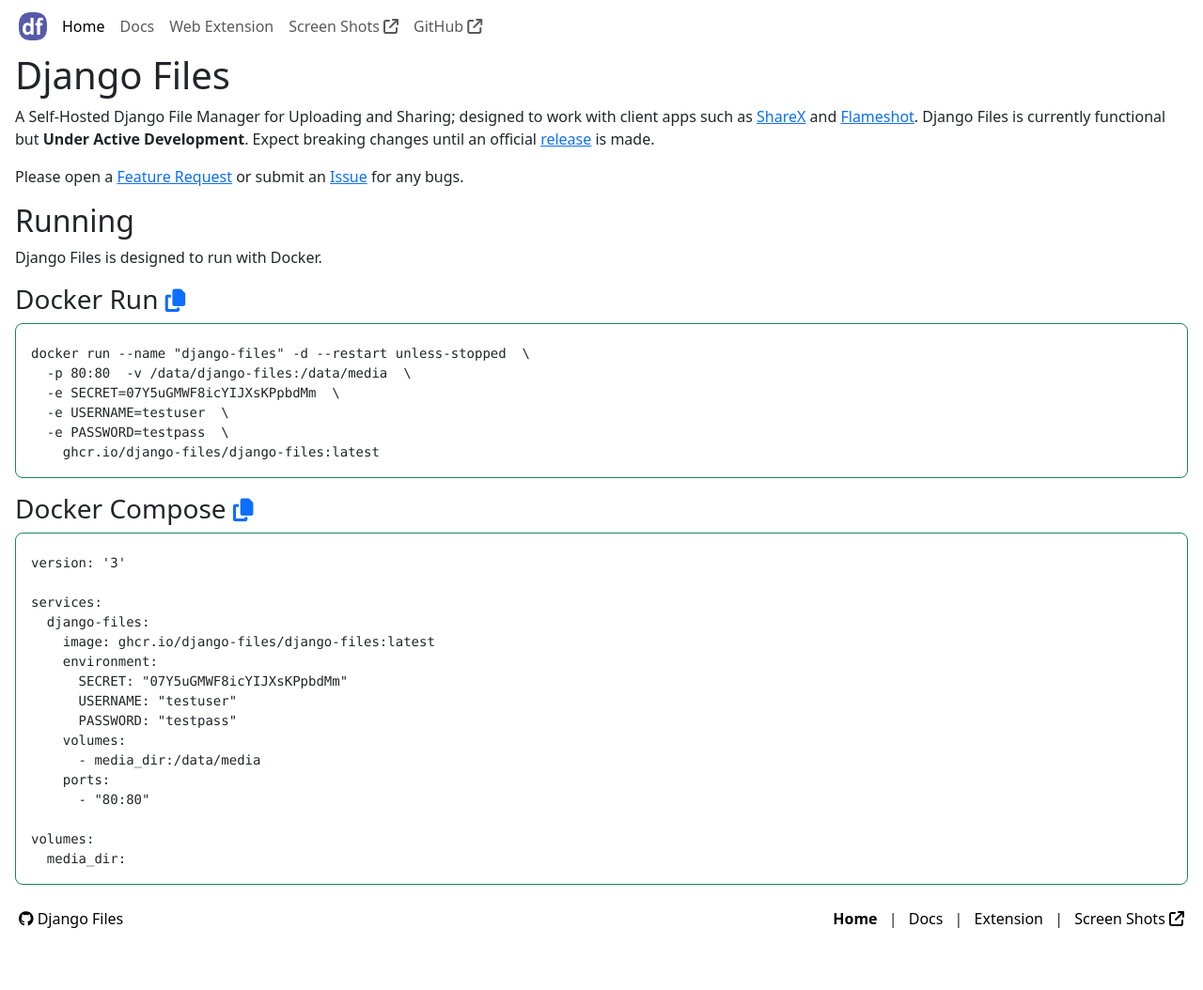
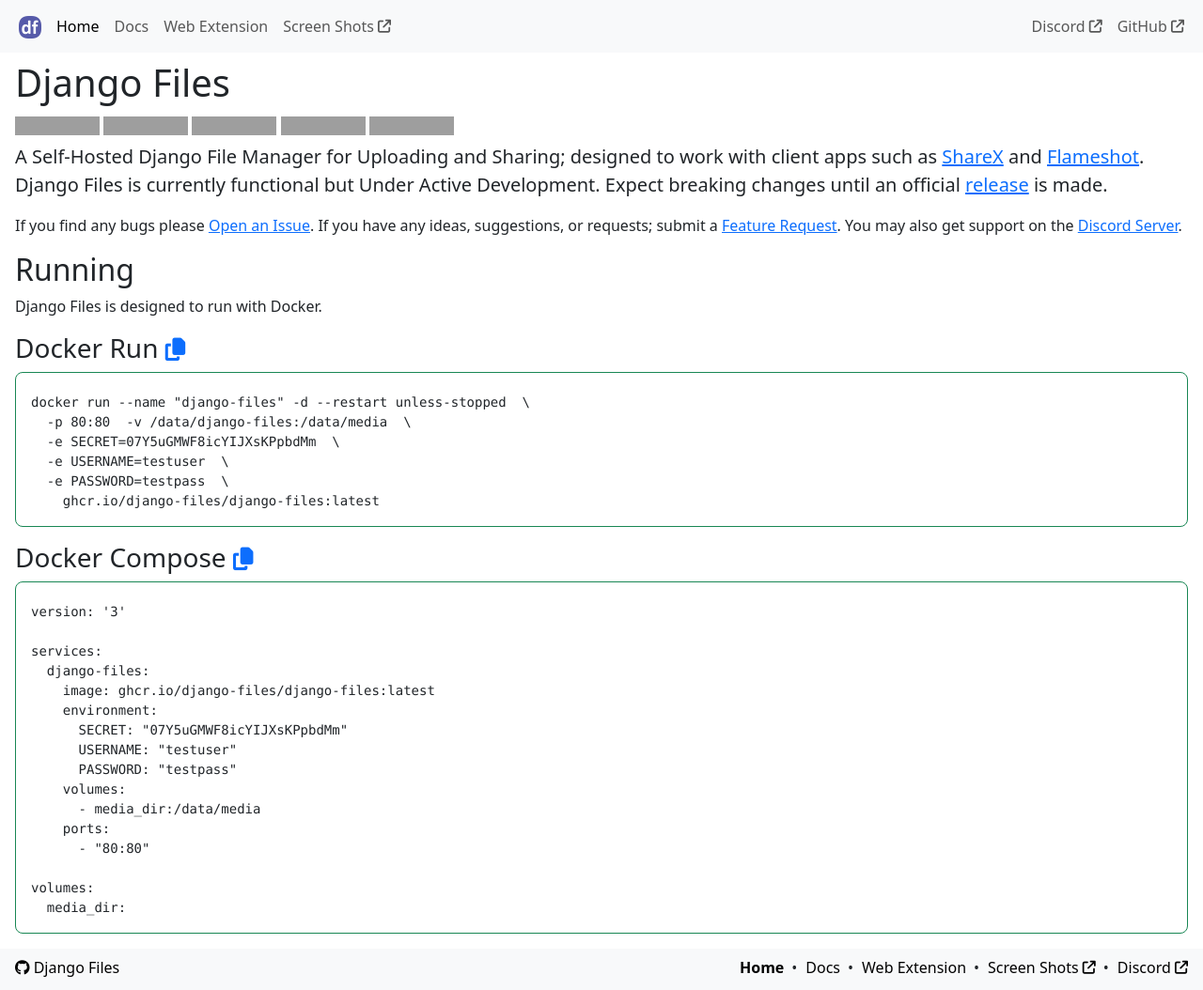
Before and after one commit to django-files/django-files.github.io, a Jekyll site: the page built from src/html/index.html, in a window 1280 px wide. Shown: the whole page at 94% size. Built offline with Jekyll 4.4.1, drawn with Linux system fonts in a browser that asks for light colours; comment, search, counter and statistics services are not loaded; before the commit the page ends 1002 px from its top, so only the background shows below that; grey boxes are pictures that could not be loaded.

Commit message:
Update Layout (#13)

```diff
--- a/src/_config.yml
+++ b/src/_config.yml
@@ -6,6 +6,18 @@
 author: Shane/Ralph
 site_name: Django Files
 
+menu:
+    - name: Home
+      link: /
+    - name: Docs
+      link: /docs/
+    - name: Web Extension
+      link: /extension/
+    - name: Screen Shots
+      link: /screenshots/
+      external: true
+
+github_owner_repo: django-files/django-files
 github_url: https://github.com/django-files/django-files
 github_name: django-files/web-extension
 
@@ -16,3 +28,6 @@
 firefox_url: https://addons.mozilla.org/en-US/firefox/addon/django-files/
 
 extension_github: https://github.com/django-files/web-extension
+
+discord_invite: https://discord.gg/wXy6m2X8wY
+discord_webhook: https://discord.com/api/webhooks/242137648028712961/4xM7SXClH_i8we_epG6AXMaqhueg5L5oAVf1dnLw1_el05OxZ-JVfph-QrcQwPkOMJem
--- a/src/_layouts/default.html
+++ b/src/_layouts/default.html
@@ -32,64 +32,69 @@
     <link rel="stylesheet" href="https://cdnjs.cloudflare.com/ajax/libs/font-awesome/6.5.2/css/all.min.css" integrity="sha512-SnH5WK+bZxgPHs44uWIX+LLJAJ9/2PkPKZ5QiAj6Ta86w+fsb2TkcmfRyVX3pBnMFcV7oQPJkl9QevSCWr3W6A==" crossorigin="anonymous" referrerpolicy="no-referrer" />
     <link rel="stylesheet" href="{{ "/css/main.css" | relative_url }}">
 
+    {% if page.title == 'Uninstall' %}
+        <link rel="stylesheet" href="{{ "/css/uninstall.css" | relative_url }}">
+    {% endif %}
+
 </head>
 <body class="d-flex flex-column h-100">
 
 <header>
-    <nav class="navbar navbar-expand-sm" aria-label="Primary Navigation">
+    <nav class="navbar navbar-expand-md bg-body-tertiary mb-2" aria-label="Primary Navigation">
         <div class="container-fluid">
             <a class="mx-2" href="{{ "/" | relative_url }}">
-                <img src="{{ "/media/logo.png" | relative_url }}" width="30" height="30" alt="logo"></a>
+                <img src="{{ "/media/logo.png" | relative_url }}" width="24" height="24" alt="logo" class="my-auto"></a>
             <button class="navbar-toggler" type="button" data-bs-toggle="collapse"
                     data-bs-target="#navbarSupportedContent" aria-controls="navbarSupportedContent"
                     aria-expanded="false" aria-label="Toggle navigation">
                 <span class="navbar-toggler-icon"></span>
             </button>
-            <div class="collapse navbar-collapse" id="navbarSupportedContent">
-                <ul class="navbar-nav me-auto mb-2 mb-sm-0">
-                    <li class="nav-item"><a class="nav-link {% if page.title == 'Home' %}active{% endif %}" href="{{ "/" | relative_url }}">
-                            Home</a></li>
-                    <li class="nav-item"><a class="nav-link {% if page.title == 'Docs' %}active{% endif %}" href="{{ "/docs/" | relative_url }}">
-                            Docs</a></li>
-                    <li class="nav-item"><a class="nav-link {% if page.title == 'Web Extension' %}active{% endif %}" href="{{ "/extension/" | relative_url }}">
-                            Web Extension</a></li>
-                    <li class="nav-item"><a class="nav-link" href="{{ "/screenshots/" | relative_url }}" target="_blank">
-                            Screen Shots <i class="fa-solid fa-arrow-up-right-from-square"></i></a></li>
+            <div class="collapse navbar-collapse me-auto " id="navbarSupportedContent">
+                <ul class="navbar-nav me-auto">
+                    {% for item in site.menu %}
+                        <li class="nav-item">
+                            <a class="nav-link {% if page.title == item.name %}active{% endif %}"
+                               href="{{ item.link | relative_url }}" {% if item.external %}target="_blank"{% endif %}>
+                                {{ item.name }}{% if item.external %} <i class="fa-solid fa-arrow-up-right-from-square fa-sm"></i>{% endif %}</a>
+                        </li>
+                    {% endfor %}
+                </ul>
+                <ul class="navbar-nav">
+                    <li class="nav-item"><a class="nav-link" href="{{ site.discord_invite }}" target="_blank" rel="noopener">
+                            Discord <i class="fa-solid fa-arrow-up-right-from-square fa-sm"></i></a></li>
                     <li class="nav-item"><a class="nav-link" href="{{ site.github_url }}" target="_blank" rel="noopener">
-                            GitHub <i class="fa-solid fa-arrow-up-right-from-square"></i></a></li>
+                            GitHub <i class="fa-solid fa-arrow-up-right-from-square fa-sm"></i></a></li>
                 </ul>
             </div>
         </div>
     </nav>
 </header>
 
-<main class="flex-grow-1 px-3">
+<main class="flex-grow-1 px-2 px-sm-3">
     {{ content }}
-    <div class="clearfix"></div>
 </main>
 
-<footer class="footer mt-auto p-2 flex-shrink-0">
-    <div class="container-fluid">
-        <div class="row">
-            <div class="col-12 col-sm-4">
+<footer class="footer mt-auto px-1 flex-shrink-0 bg-body-tertiary">
+    <div class="container-fluid py-2">
+        <div class="d-flex flex-column flex-md-row">
+            <div class="me-md-auto">
                 <a class="link-body-emphasis text-decoration-none" href="{{ site.github_url }}" target="_blank" rel="noopener">
                     <i class="fab fa-github"></i> {{ site.site_name }}</a>
             </div>
-            <div class="col-12 col-sm-8 text-sm-end">
+            <div class="ms-md-auto">
                 <nav aria-label="Secondary Navigation">
-                    <ol class="list-inline mb-1">
+                    <ol class="list-inline mb-1 d-flex flex-column flex-sm-row">
+                        {% for item in site.menu %}
+                            <li class="list-inline-item">
+                                <a class="link-body-emphasis text-decoration-none {% if page.title == item.name %}fw-bold{% endif %}"
+                                   href="{{ item.link | relative_url }}" {% if item.external %}target="_blank"{% endif %}>
+                                    {{ item.name }}{% if item.external %} <i class="fa-solid fa-arrow-up-right-from-square fa-sm"></i>{% endif %}</a>
+                            </li>
+                        {% endfor %}
                         <li class="list-inline-item">
-                            <a class="link-body-emphasis text-decoration-none {% if page.title == 'Home' %}fw-bold{% endif %}" href="{{ "/" | relative_url }}">
-                                Home</a></li>
-                        <li class="list-inline-item">
-                            <a class="link-body-emphasis text-decoration-none {% if page.title == 'Docs' %}fw-bold{% endif %}" href="{{ "/docs/" | relative_url }}">
-                                Docs</a></li>
-                        <li class="list-inline-item">
-                            <a class="link-body-emphasis text-decoration-none {% if page.title == 'Web Extension' %}fw-bold{% endif %}" href="{{ "/extension/" | relative_url }}">
-                                Extension</a></li>
-                        <li class="list-inline-item">
-                            <a class="link-body-emphasis text-decoration-none" href="{{ "/screenshots/" | relative_url }}" target="_blank">
-                                Screen Shots <i class="fa-solid fa-arrow-up-right-from-square"></i></a></li>
+                            <a class="link-body-emphasis text-decoration-none" href="{{ site.discord_invite }}" target="_blank">
+                                Discord <i class="fa-solid fa-arrow-up-right-from-square fa-sm"></i></a>
+                        </li>
                     </ol>
                 </nav>
             </div>
--- a/src/css/main.css
+++ b/src/css/main.css
@@ -13,7 +13,9 @@
     width: 100%;
 }
 
-footer li + li::before {
-    content: '| ';
-    margin-right: 8px;
+@media (min-width: 576px) {
+    footer li + li::before {
+        content: '•';
+        margin-right: 0.3rem;
+    }
 }
--- a/src/html/index.html
+++ b/src/html/index.html
@@ -7,14 +7,35 @@
 
 <h1>{{ site.site_name }}</h1>
 
-<p>A Self-Hosted Django File Manager for Uploading and Sharing;
+<div class="mb-2" style="min-height: 20px;">
+    <a href="{{ site.extension_github }}/releases/latest" target="_blank" rel="noopener">
+        <img alt="GitHub Release Version" src="https://img.shields.io/github/v/release/{{ site.github_owner_repo }}?logo=github"></a>
+    <a href="{{ site.chrome_url }}" target="_blank" rel="noopener">
+        <img alt="GitHub last commit" src="https://img.shields.io/github/last-commit/django-files/django-files?logo=github&logoColor=white&label=updated"></a>
+    <a href="{{ site.chrome_url }}" target="_blank" rel="noopener">
+        <img alt="GitHub Actions Build" src="https://img.shields.io/github/actions/workflow/status/{{ site.github_owner_repo }}/build.yaml?logo=github&logoColor=white&label=build"></a>
+    <a href="{{ site.chrome_url }}" target="_blank" rel="noopener">
+        <img alt="GitHub Actions Test" src="https://img.shields.io/github/actions/workflow/status/{{ site.github_owner_repo }}/test.yaml?logo=github&logoColor=white&label=test"></a>
+    <a href="{{ site.discord_invite }}" title="GitHub" target="_blank" rel="noopener">
+        <img  alt="Join Discord" src="https://img.shields.io/discord/899171661457293343?logo=discord&logoColor=white&label=discord&color=7289da"></a>
+</div>
+
+<p class="lead">
+    A Self-Hosted Django File Manager for Uploading and Sharing;
     designed to work with client apps such as <a href="https://github.com/ShareX/ShareX" target="_blank" rel="noopener">ShareX</a> and
     <a href="https://github.com/flameshot-org/flameshot" target="_blank" rel="noopener">Flameshot</a>. Django Files is currently
     functional but <strong>Under Active Development</strong>. Expect breaking changes until an official
-    <a href="{{ site.github_url }}/releases" target="_blank" rel="noopener">release</a> is made.</p>
+    <a href="{{ site.github_url }}/releases" target="_blank" rel="noopener">release</a> is made.
+</p>
 
-<p>Please open a <a href="{{ site.github_url }}/discussions/categories/feature-requests" target="_blank" rel="noopener">
-    Feature Request</a> or submit an <a href="{{ site.github_url }}/issues" target="_blank" rel="noopener">Issue</a> for any bugs.</p>
+<p>
+    If you find any bugs please
+    <a href="{{ site.github_url }}/issues" target="_blank" rel="noopener">Open an Issue</a>.
+    If you have any ideas, suggestions, or requests; submit a
+    <a href="{{ site.github_url }}/discussions/categories/feature-requests" target="_blank" rel="noopener">Feature Request</a>.
+    You may also get support on the
+    <a href="{{ site.discord_invite }}" target="_blank" rel="noopener">Discord Server</a>.
+</p>
 
 <h2>Running</h2>
 
```
Also changed, not shown: src/_includes/alerts.html (added, +27 -0 lines), src/css/uninstall.css (added, +28 -0 lines), src/html/extension.html (+46 -21 lines), src/html/uninstall.html (added, +60 -0 lines), src/js/extension.js (added, +12 -0 lines), src/js/uninstall.js (added, +119 -0 lines).
